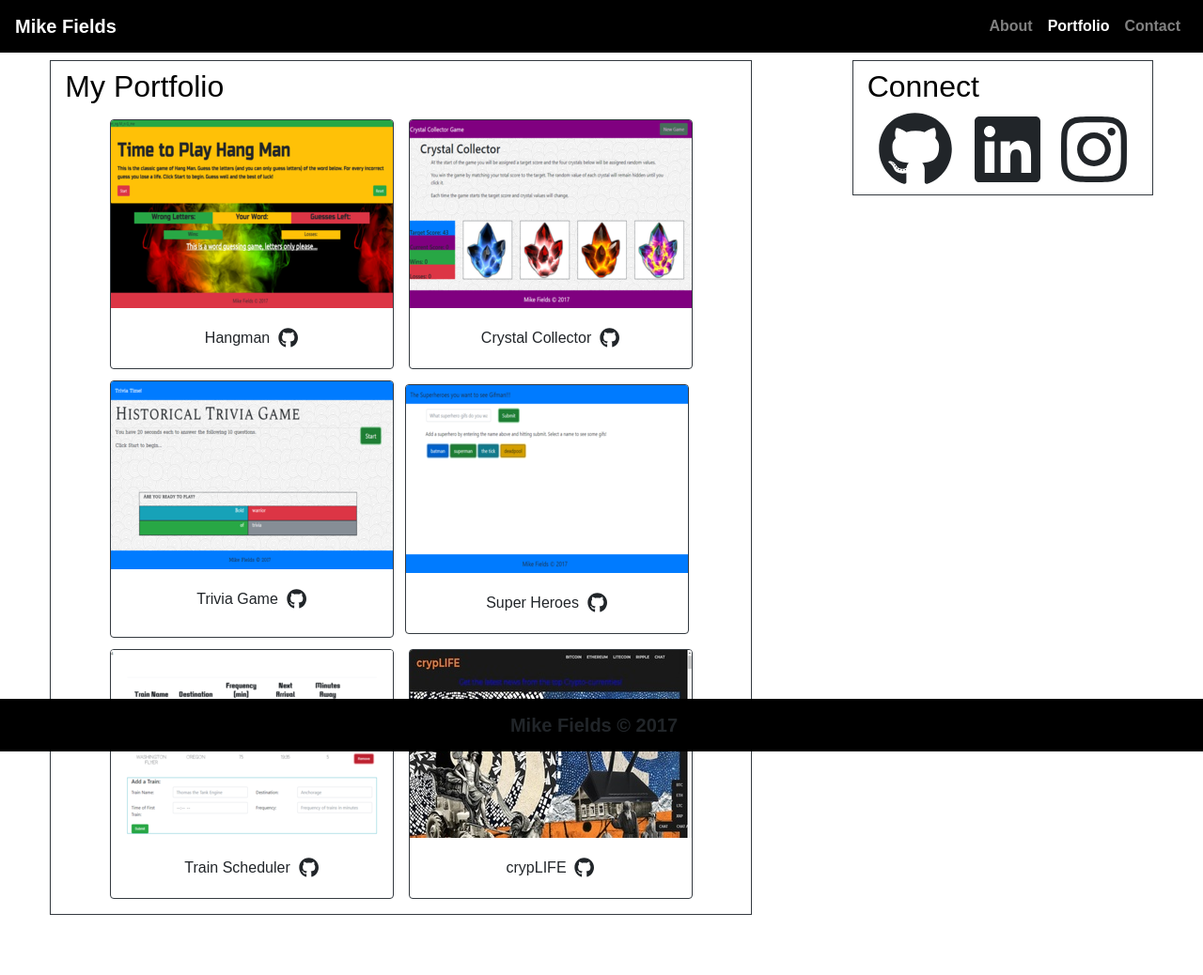
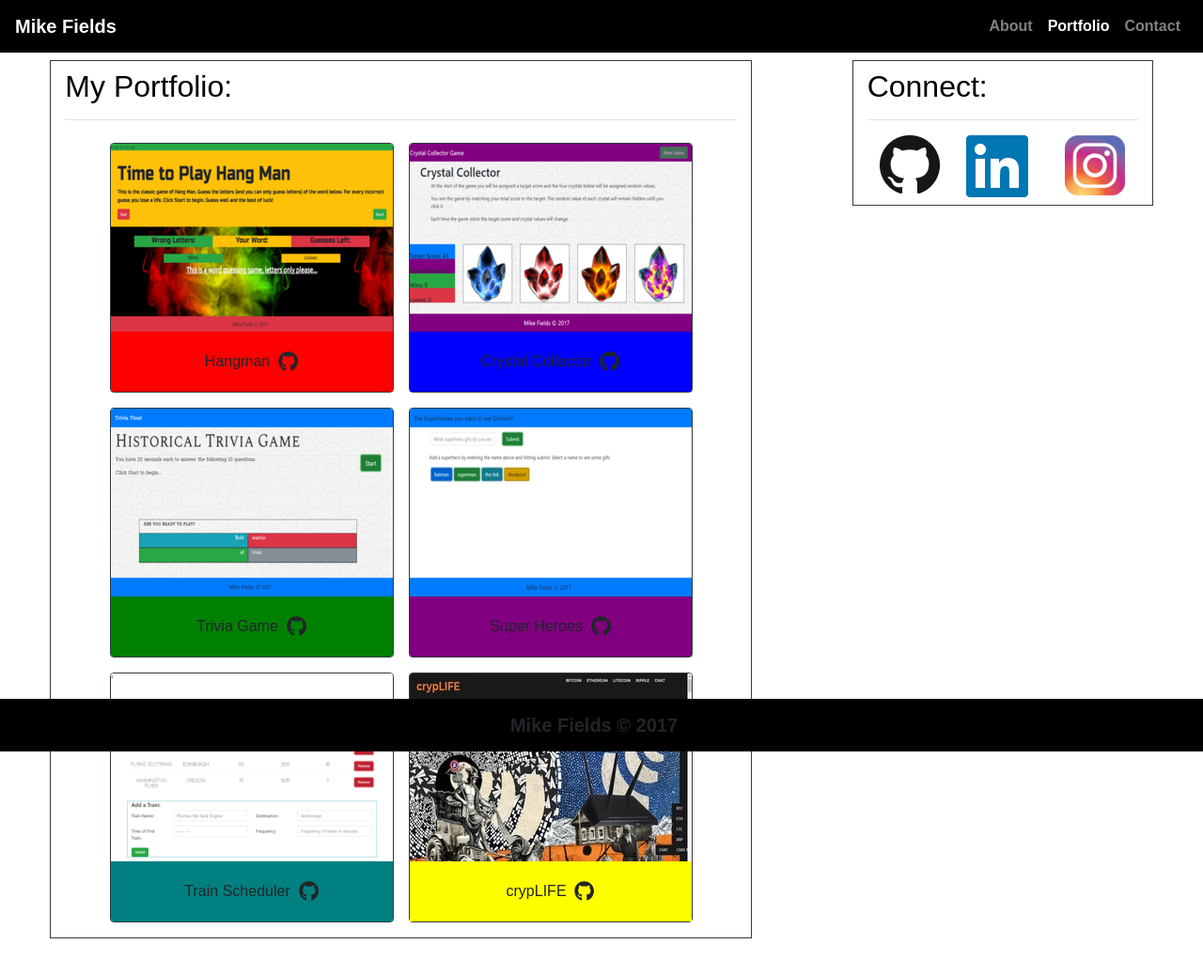
Before and after one commit to mijofields/portfolio, a plain HTML site: page portfolio.html in a window 1280 px wide. Shown: the whole page at 94% size. Drawn offline with nearby package versions, Linux system fonts and the light colour scheme; a web font is replaced by a local one.

Commit message:
IG image and card css

```diff
--- a/portfolio.html
+++ b/portfolio.html
@@ -9,7 +9,7 @@
 
   <meta charset="utf-8">
     <meta name="viewport" content="width=device-width, initial-scale=1, shrink-to-fit=no">
-  <title>Personal Portfolio</title>
+  <title>Mike's Portfolio</title>
 </head>
 
 <body>
@@ -26,7 +26,7 @@
         <a class="nav-link" href="index.html">About</a>
       </li>
       <li class="nav-item active">
-        <a class="nav-link" href="portfolio.html">Portfolio <span class="sr-only">(current)</span></a>
+        <a class="nav-link" href="portfolio.html">Portfolio<span class="sr-only">(current)</span></a>
       </li>
       <li class="nav-item">
         <a class="nav-link" href="contact.html">Contact</a>
@@ -47,42 +47,43 @@
 
       <div class="col-lg-7 col-md-7 col-sm-12 col-xs-12 col-12 border border-dark pt-lg-2 pt-md-2 pt-sm-2 pt-2 pb-lg-2 pb-md-2 pb-sm-2 pb-2 mb-lg-4 mb-md-4 mb-sm-1 mb-0 white">
           <div class="page-header">
-          <h2 class="fontColour">My Portfolio</h2>
+          <h2 class="fontColour">My Portfolio:</h2>
+          <hr>
           </div>
 
 
           <div class="d-flex justify-content-center flex-wrap">
 <div class="card border border-dark m-2">
-<div><a href=https://mijofields.github.io/Hangman-Game/ target="_blank"><img class="card-img-top img-fluid" src="./images/hangman_7_300x200.png" alt="Hangman"></a></div>
-  <a href=https://github.com/mijofields/Hangman-Game target="_blank"><div class="card-body text-center">Hangman&nbsp;&nbsp;<i class="fab fa-github fa-lg" aria-hidden="true"></i></div></a>
+<div class="view overlay hm-purple-light"><a href=https://mijofields.github.io/Hangman-Game/ target="_blank"><img class="card-img-top img-fluid" src="./images/hangman_7_300x200.png" alt="Hangman"></a><div class="mask"></div></div>
+  <a href=https://github.com/mijofields/Hangman-Game target="_blank"><div class="card-body text-center body">Hangman&nbsp;&nbsp;<i class="fab fa-github fa-lg" aria-hidden="true"></i></div></a>
 </div>
 
 <div class="card border border-dark m-2">
 <div><a href= https://mijofields.github.io/Crystal_Hunter_Game target="_blank"><img class="card-img-top img-fluid" src="./images/crystalhunter_300x200.png" alt="Crystal Hunter"></a></div>
-  <a href=https://github.com/mijofields/Crystal_Hunter_Game target="_blank"><div class="card-body text-center">Crystal Collector&nbsp;&nbsp;<i class="fab fa-github fa-lg" aria-hidden="true"></i></div></a>
+  <a href=https://github.com/mijofields/Crystal_Hunter_Game target="_blank"><div class="card-body text-center body1">Crystal Collector&nbsp;&nbsp;<i class="fab fa-github fa-lg" aria-hidden="true"></i></div></a>
 </div>
 
-<div class="card border border-dark m-1">
+<div class="card border border-dark m-2">
 <div><a href=https://mijofields.github.io/TriviaGame/ target="_blank"><img class="card-img-top img-fluid" src="./images/trivia_300x200.png" alt="Trivia"></a></div>
-  <a href=https://github.com/mijofields/TriviaGame target="_blank"><div class="card-body text-center">Trivia Game&nbsp;&nbsp;<i class="fab fa-github fa-lg" aria-hidden="true"></i></div></a>
+  <a href=https://github.com/mijofields/TriviaGame target="_blank"><div class="card-body text-center body2">Trivia Game&nbsp;&nbsp;<i class="fab fa-github fa-lg" aria-hidden="true"></i></div></a>
 </div>
 
 
 <div class="card border border-dark m-2">
 <div><a href=https://mijofields.github.io/giphy_hw/ target="_blank"><img class="card-img-top img-fluid" src="./images/gifman_300x200.png" alt="Super Heroes"></a></div>
-<a href=https://github.com/mijofields/giphy_hw target="_blank"><div class="card-body text-center">Super Heroes&nbsp;&nbsp;<i class="fab fa-github fa-lg" aria-hidden="true"></i></div></a>
+<a href=https://github.com/mijofields/giphy_hw target="_blank"><div class="card-body text-center body3">Super Heroes&nbsp;&nbsp;<i class="fab fa-github fa-lg" aria-hidden="true"></i></div></a>
 </div>
 
 
 <div class="card border border-dark m-2">
 <div><a href=https://mijofields.github.io/trainscheduler/ target="_blank"><img class="card-img-top img-fluid" src="./images/traincschedule_300x200.png" alt="Train Scheduler"></a></div>
-  <a href=https://github.com/mijofields/trainscheduler target="_blank"><div class="card-body text-center">Train Scheduler&nbsp;&nbsp;<i class="fab fa-github fa-lg" aria-hidden="true"></i></div></a>
+  <a href=https://github.com/mijofields/trainscheduler target="_blank"><div class="card-body text-center body4">Train Scheduler&nbsp;&nbsp;<i class="fab fa-github fa-lg" aria-hidden="true"></i></div></a>
 </div>
 
 
 <div class="card border border-dark m-2">
 <div><a href= https://mijofields.github.io/cryplifehosting/ target="_blank"><img class="card-img-top img-fluid" src="./images/crypLIFE_300x200.jpg" alt="crypLIFE"></a></div>
-<a href=https://github.com/mijofields/projectOne target="_blank"><div class="card-body text-center">crypLIFE&nbsp;&nbsp;<i class="fab fa-github fa-lg" aria-hidden="true"></i></div></a>
+<a href=https://github.com/mijofields/projectOne target="_blank"><div class="card-body text-center body body5">crypLIFE&nbsp;&nbsp;<i class="fab fa-github fa-lg" aria-hidden="true"></i></div></a>
 </div>
 
 </div>
@@ -95,15 +96,16 @@
       <div class="col-lg-3 col-md-3 col-sm-12 col-xs-12 border border-dark pt-2 pb-2 mt-lg-0 mt-md-0 mt-sm-2 mt-xs-2 mt-2 mb-lg-4 mb-md-4 mb-sm-0 mb-0 white short">
 
           <div>
-            <h2 class="panel-title fontColour">Connect</h2>
+            <h2 class="panel-title fontColour">Connect:</h2>
+            <hr>
           </div>
 
             <div class="d-flex justify-content-around"> <!-- this doesn't seem to work, investigate-->
-            <a href="https://github.com/mijofields" target="_blank"><i class="fab fa-github fa-5x" aria-hidden="true"></i></a>
+            <a href="https://github.com/mijofields" target="_blank"><img src="./GitHub-Mark/PNG/GitHub-Mark-64px.png"></a>
 
-            <a href="https://www.linkedin.com/in/m-fields/" target="_blank"><i class="fab fa-linkedin fa-5x" aria-hidden="true"></i></a>
+            <a href="https://www.linkedin.com/in/m-fields/" target="_blank"><img src="./images/In-2CRev-66px-TM.png"></a>
 
-            <a href="https://github.com/mijofields" target="_blank"><i class="fab fa-instagram fa-5x" aria-hidden="true"></i></a>
+            <a href="https://github.com/mijofields" target="_blank"><img src="./images/IG64x64.png"></a>
 
             </div>
       </div></div>
@@ -114,7 +116,7 @@
     <!-- blank padding at the bottom of the page so the bottom fixed nav bar doesnt encroach on content-->
 
   <div class="row">
-    <div class="col-lg-12 col-md-12 pb-lg-5 pb-md-5 pb-sm-5 pb-5"></div>
+    <div class="col-lg-12 col-md-12 col-sm-12 col-xs-12 col-12 pb-lg-5 pb-md-5 pb-sm-5 pb-5"></div>
   </div>
 
 
--- a/style.css
+++ b/style.css
@@ -21,9 +21,47 @@ a {
 
 color: inherit;
 
+
 }
 
+.body{
 
+background-color: red;
+
+
+}
+
+.body1 {
+
+background-color: blue;
+
+
+}
+
+.body2 {
+
+background-color: green;
+
+}
+
+.body3 {
+
+background-color: purple;
+
+}
+
+.body4 {
+
+background-color: teal;
+
+}
+
+.body5 {
+
+background-color: yellow;
+
+
+}
 
 .short{
 
@@ -36,3 +74,8 @@ color: inherit;
 
 	font-color: white;
 }
+
+img : hover {
+    opacity: 0.5;
+    filter: alpha(opacity=100); /* For IE8 and earlier */
+}
```
Also changed, not shown: images/IG64x64.png (added), images/In-2CRev-66px-TM.png (added), images/Logo-2C-66px-R.png (added).
